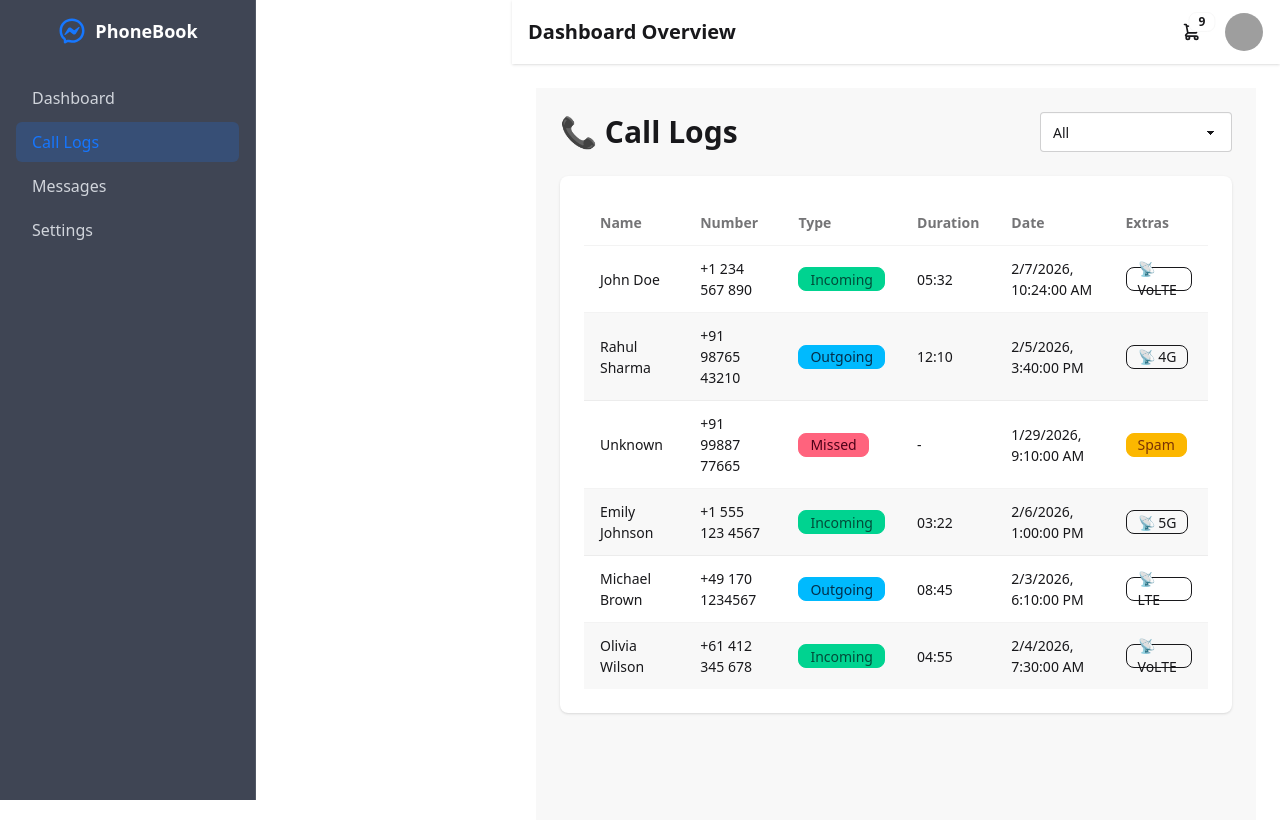
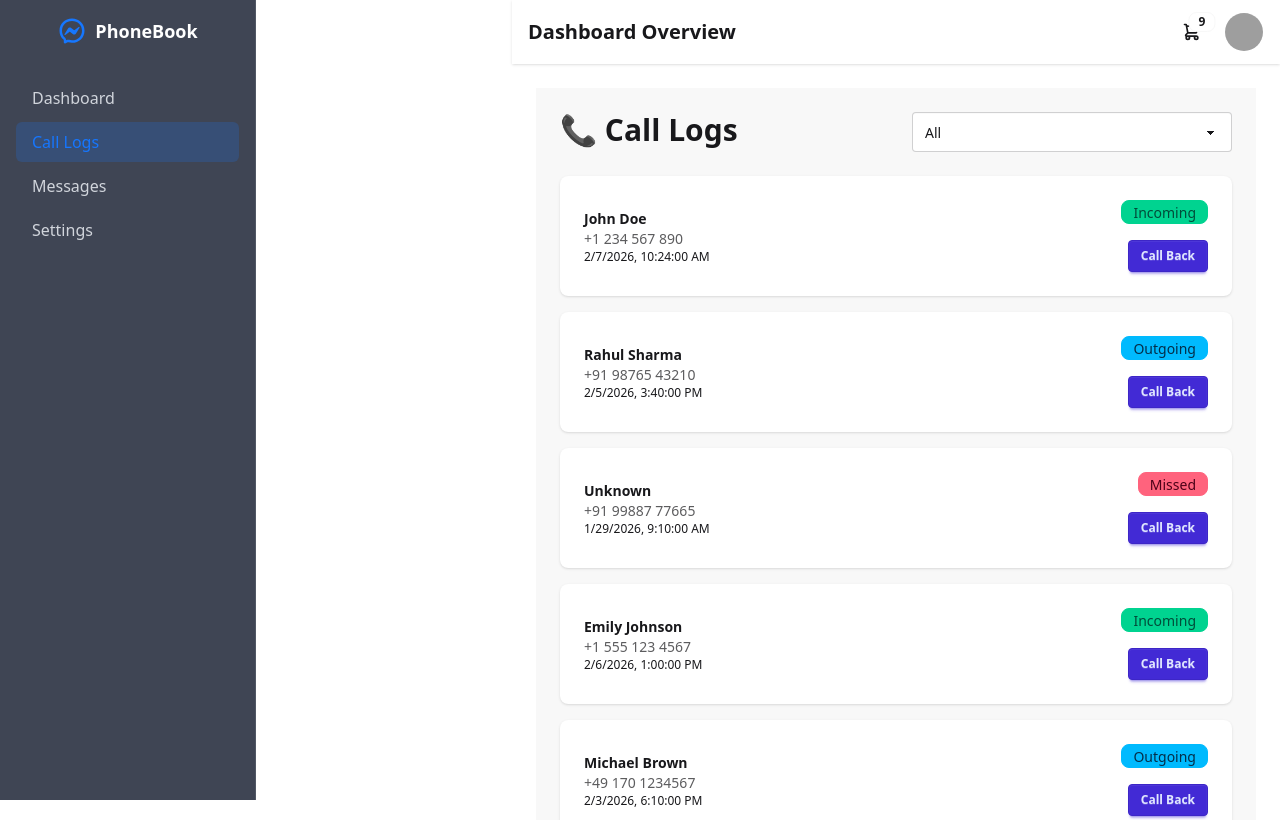
Before and after one commit to ratanchowdhury360/phonebook-dashboard-client, a React (Vite) app: page /callLogs in a window 1280 px wide. Shown: the top 820 px of the page. Built offline with nearby package versions, Linux system fonts and the light colour scheme; grey boxes are pictures that could not be loaded.

Commit message:
updated calllogs component

```diff
--- a/src/Pages/CallLogs/CallLogs.jsx
+++ b/src/Pages/CallLogs/CallLogs.jsx
@@ -5,9 +5,7 @@ const CallLogs = () => {
   const { data, loading } = useFetch("/mock.json");
   const [filter, setFilter] = useState("All");
 
-  if (loading) {
-    return <p className="p-6 text-center">Loading...</p>;
-  }
+  if (loading) return <p className="p-6 text-center">Loading...</p>;
 
   const calls =
     filter === "All"
@@ -22,13 +20,12 @@ const CallLogs = () => {
   };
 
   return (
-    <div className="min-h-screen bg-base-200 p-4 sm:p-6">
-      {/* Header */}
-      <div className="flex flex-col sm:flex-row gap-4 sm:justify-between sm:items-center mb-6">
-        <h1 className="text-2xl sm:text-3xl font-bold">📞 Call Logs</h1>
+    <div className="min-h-screen bg-base-200 p-6">
+      <div className="flex justify-between mb-6">
+        <h1 className="text-3xl font-bold">📞 Call Logs</h1>
 
         <select
-          className="select select-bordered w-full sm:w-48"
+          className="select select-bordered"
           value={filter}
           onChange={(e) => setFilter(e.target.value)}
         >
@@ -39,92 +36,37 @@ const CallLogs = () => {
         </select>
       </div>
 
-      {/* ===== MOBILE VIEW (Cards) ===== */}
-      <div className="grid grid-cols-1 gap-4 md:hidden">
+      <div className="space-y-4">
         {calls.map((c) => (
-          <div key={c.id} className="card bg-base-100 shadow">
-            <div className="card-body p-4">
-              <div className="flex justify-between items-start">
-                <h2 className="font-semibold text-lg">
-                  {c.name}
-                </h2>
+          <div
+            key={c.id}
+            className="card bg-base-100 shadow hover:shadow-lg transition"
+          >
+            <div className="card-body flex flex-row justify-between items-center">
+              <div>
+                <h2 className="font-semibold">{c.name}</h2>
+                <p className="text-sm opacity-70">{c.number}</p>
+                <p className="text-xs">
+                  {new Date(c.date).toLocaleString()}
+                </p>
+              </div>
+
+              <div className="text-right space-y-2">
                 <span className={`badge ${badgeColor(c.type)}`}>
                   {c.type}
                 </span>
+                <div>
+                  <a
+                    href={`tel:${c.number}`}
+                    className="btn btn-sm btn-primary mt-2"
+                  >
+                    Call Back
+                  </a>
+                </div>
               </div>
-
-              <p className="text-sm opacity-70">{c.number}</p>
-
-              <div className="mt-2 text-sm space-y-1">
-                <p>🕒 Duration: {c.duration}</p>
-                <p>📅 {new Date(c.date).toLocaleString()}</p>
-                {c.network && <p>📡 Network: {c.network}</p>}
-                {c.country && <p>🌍 Country: {c.country}</p>}
-              </div>
-
-              {c.spamSuspected && (
-                <span className="badge badge-warning mt-2 w-fit">
-                  ⚠️ Spam Suspected
-                </span>
-              )}
             </div>
           </div>
         ))}
-
-        {calls.length === 0 && (
-          <p className="text-center opacity-60">No call logs found</p>
-        )}
-      </div>
-
-      {/* ===== TABLET & DESKTOP VIEW (Table) ===== */}
-      <div className="hidden md:block card bg-base-100 shadow">
-        <div className="card-body overflow-x-auto">
-          <table className="table table-zebra w-full">
-            <thead>
-              <tr>
-                <th>Name</th>
-                <th>Number</th>
-                <th>Type</th>
-                <th>Duration</th>
-                <th>Date</th>
-                <th>Extras</th>
-              </tr>
-            </thead>
-            <tbody>
-              {calls.map((c) => (
-                <tr key={c.id}>
-                  <td className="font-medium">{c.name}</td>
-                  <td>{c.number}</td>
-                  <td>
-                    <span className={`badge ${badgeColor(c.type)}`}>
-                      {c.type}
-                    </span>
-                  </td>
-                  <td>{c.duration}</td>
-                  <td>{new Date(c.date).toLocaleString()}</td>
-                  <td className="space-x-2">
-                    {c.network && (
-                      <span className="badge badge-outline">
-                        📡 {c.network}
-                      </span>
-                    )}
-                    {c.spamSuspected && (
-                      <span className="badge badge-warning">
-                        Spam
-                      </span>
-                    )}
-                  </td>
-                </tr>
-              ))}
-            </tbody>
-          </table>
-
-          {calls.length === 0 && (
-            <p className="text-center opacity-60 py-6">
-              No call logs found
-            </p>
-          )}
-        </div>
       </div>
     </div>
   );
```
